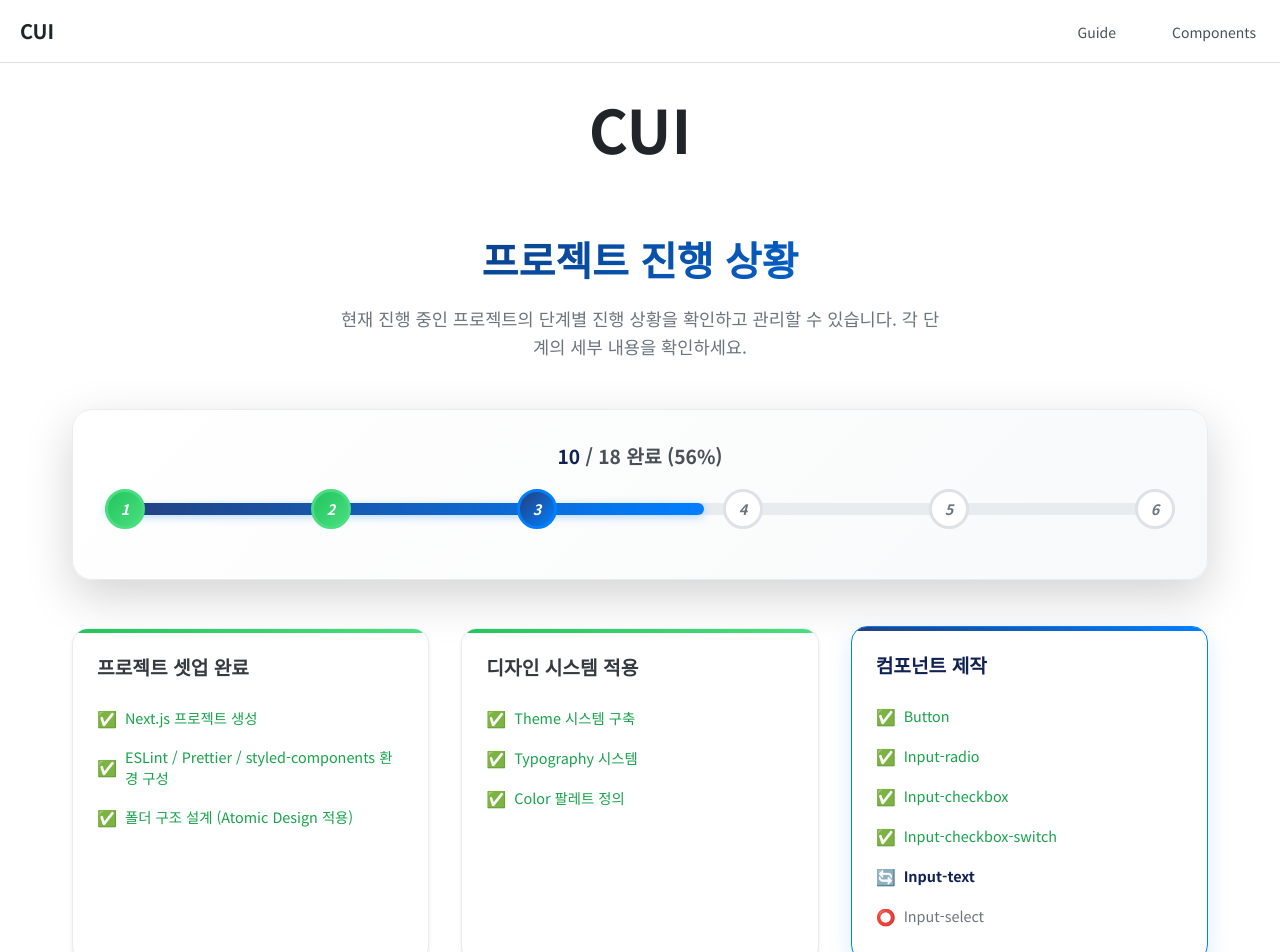
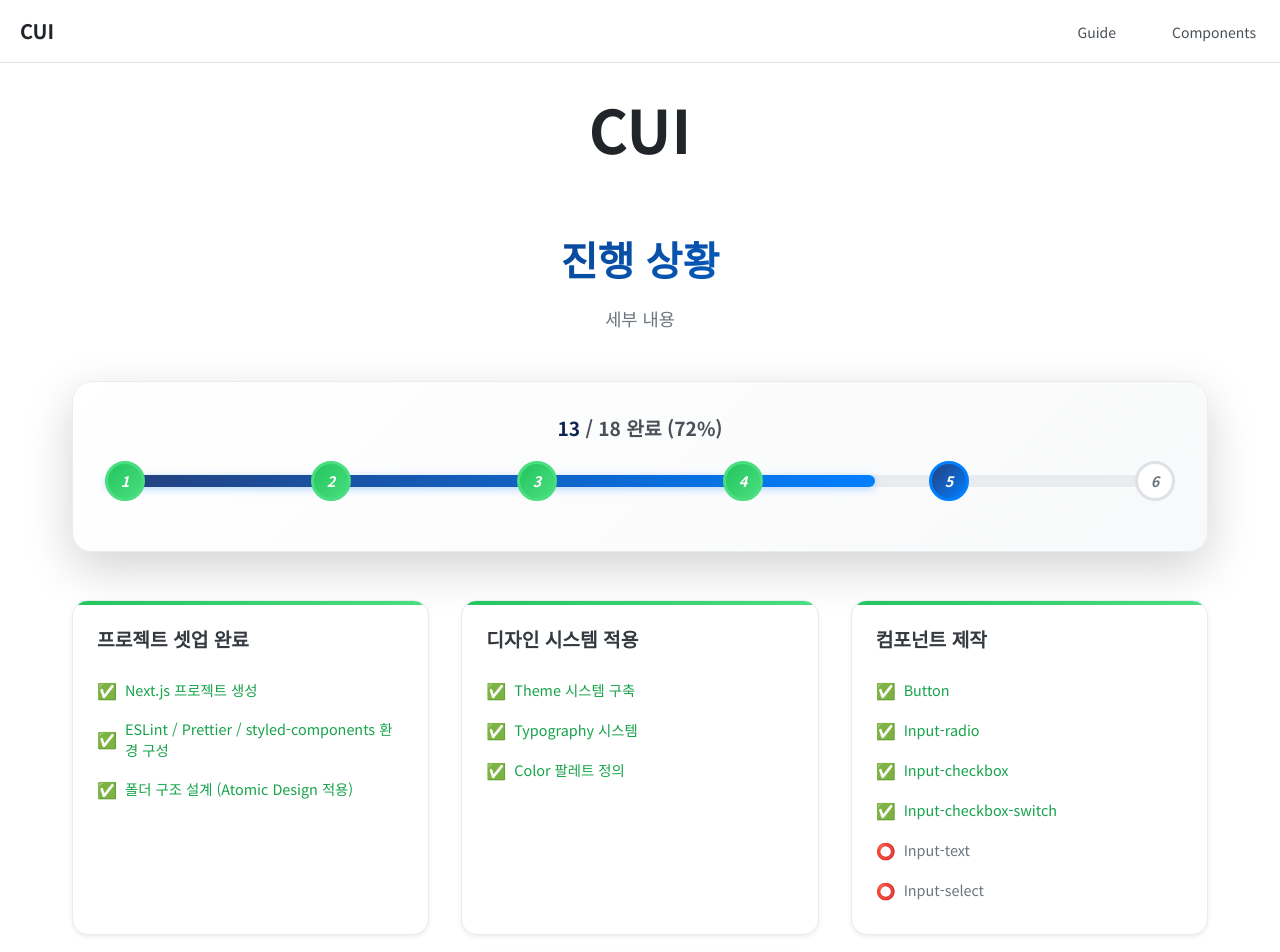
Before and after one commit to Starfish-122/CUI, a Next.js app: page / in a window 1280 px wide. Shown: the top 952 px of the page. Built offline with nearby package versions, Linux system fonts and the light colour scheme.

Commit message:
refactor: main.tsx 컴포넌트 개선

```diff
--- a/src/components/templates/Main/Main.tsx
+++ b/src/components/templates/Main/Main.tsx
@@ -65,31 +65,31 @@ const CURRICULUM_DATA: Curriculum[] = [
     },
     {
         label: '컴포넌트 제작',
-        done: false,
-        current: true,
+        done: true,
+        current: false,
         content: [
             { label: 'Button', done: true, current: false },
             { label: 'Input-radio', done: true, current: false },
             { label: 'Input-checkbox', done: true, current: false },
             { label: 'Input-checkbox-switch', done: true, current: false },
-            { label: 'Input-text', done: false, current: true },
+            { label: 'Input-text', done: false, current: false },
             { label: 'Input-select', done: false, current: false },
         ],
     },
     {
         label: 'Playground 구성',
-        done: false,
+        done: true,
         current: false,
         content: [
-            { label: '컴포넌트 데모 페이지', done: false, current: false },
-            { label: '실시간 속성 변경 기능', done: false, current: false },
-            { label: '코드 예제 표시', done: false, current: false },
+            { label: '컴포넌트 데모 페이지', done: true, current: false },
+            { label: '실시간 속성 변경 기능', done: true, current: false },
+            { label: '코드 예제 표시', done: true, current: false },
         ],
     },
     {
         label: '배포 준비',
         done: false,
-        current: false,
+        current: true,
         content: [
             { label: 'npm 패키지 구성', done: false, current: false },
             { label: '문서화 작업', done: false, current: false },
@@ -201,10 +201,7 @@ export default function Main() {
 
     return (
         <MainContainer>
-            <Header
-                title="프로젝트 진행 상황"
-                description="현재 진행 중인 프로젝트의 단계별 진행 상황을 확인하고 관리할 수 있습니다. 각 단계의 세부 내용을 확인하세요."
-            />
+            <Header title="진행 상황" description="세부 내용" />
 
             <ProgressSectionComponent curriculum={curriculum} />
 
```
